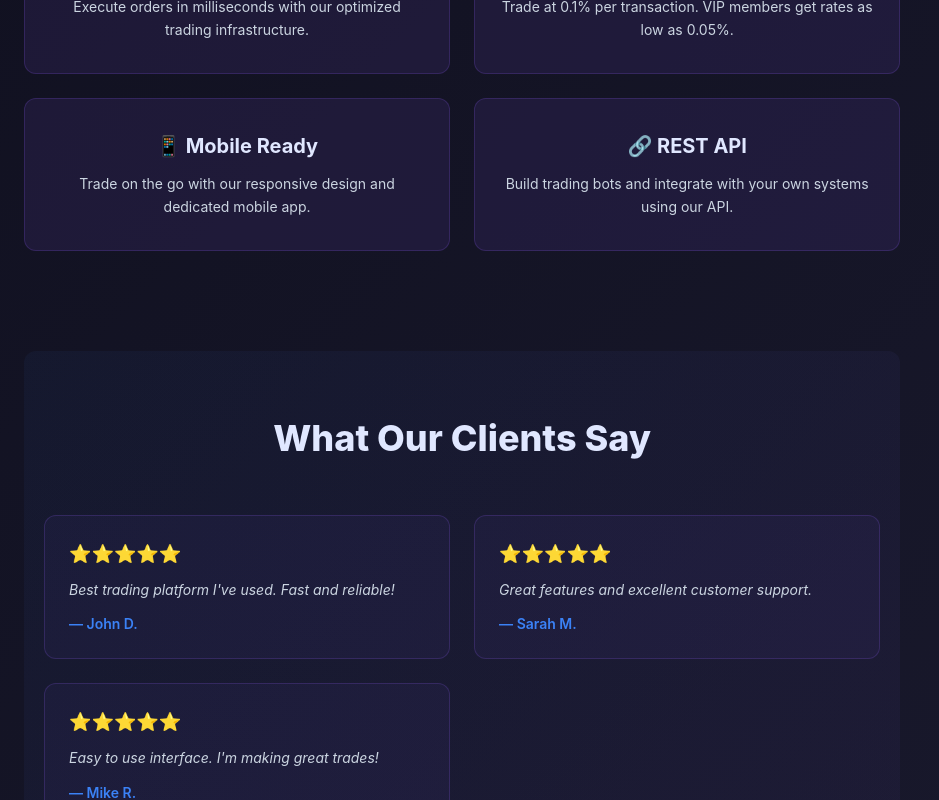
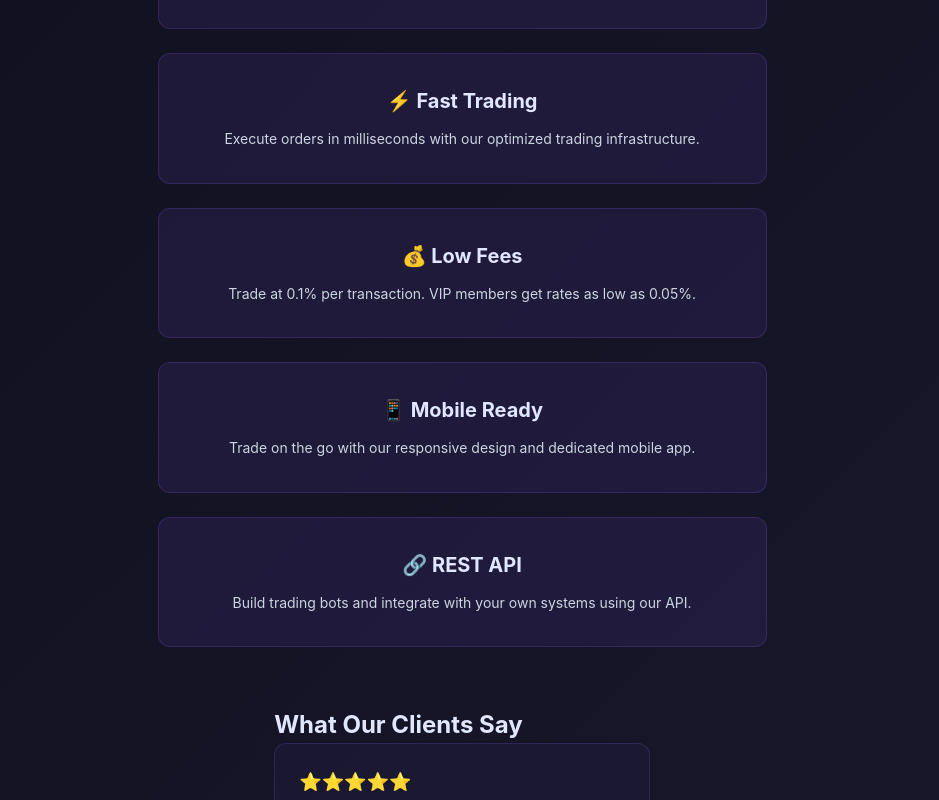
Before and after one commit to claranancy700-arch/Elonultra-Broker, a React app in the folder frontend/: page / in a window 1280 px wide. Shown: the part 680-1480 px from the top of the page, without its empty margins (0-939 px from the left). Built offline with nearby package versions, Linux system fonts and the light colour scheme; no server answers; the HTML template or start-up script is replaced by a standard one.

Commit message:
Fix landing page layout centering - content now centered, not left-aligned

```diff
--- a/frontend/src/components/pages/LandingPage.css
+++ b/frontend/src/components/pages/LandingPage.css
@@ -66,15 +66,18 @@
 .hero {
   flex: 1;
   padding: 60px 24px;
-  max-width: 1200px;
-  margin: 0 auto;
   width: 100%;
+  display: flex;
+  flex-direction: column;
+  align-items: center;
 }
 
 .hero-section {
   text-align: center;
   margin-bottom: 80px;
   animation: fadeInUp 0.6s ease-out;
+  width: 100%;
+  max-width: 1200px;
 }
 
 .hero-section h1 {
@@ -131,6 +134,8 @@
   color: white !important;
 }
 
+  width: 100%;
+  max-width: 1200px;
 .features-section {
   margin: 80px 0;
 }
@@ -169,10 +174,12 @@
   color: var(--muted, #cbd5e1);
   line-height: 1.6;
 }
-
-.testimonies-section {
-  margin: 100px 0 60px;
+auto 60px;
   padding: 60px 20px;
+  background: linear-gradient(135deg, rgba(59, 130, 246, 0.05), rgba(139, 92, 246, 0.05));
+  border-radius: 12px;
+  width: 100%;
+  max-width: 1200x;
   background: linear-gradient(135deg, rgba(59, 130, 246, 0.05), rgba(139, 92, 246, 0.05));
   border-radius: 12px;
 }
```
